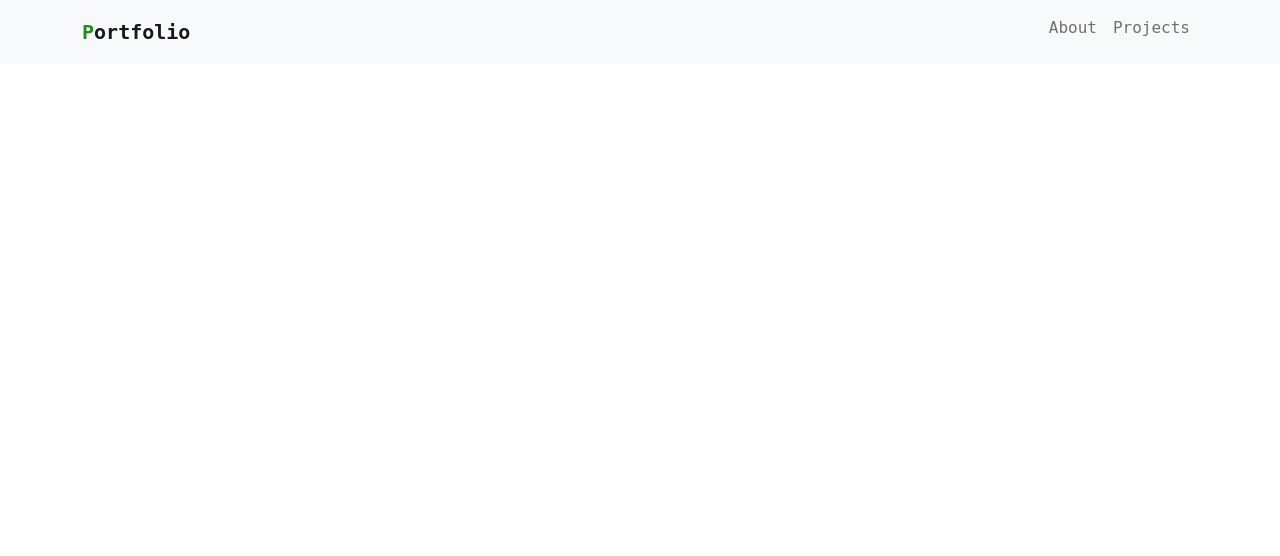
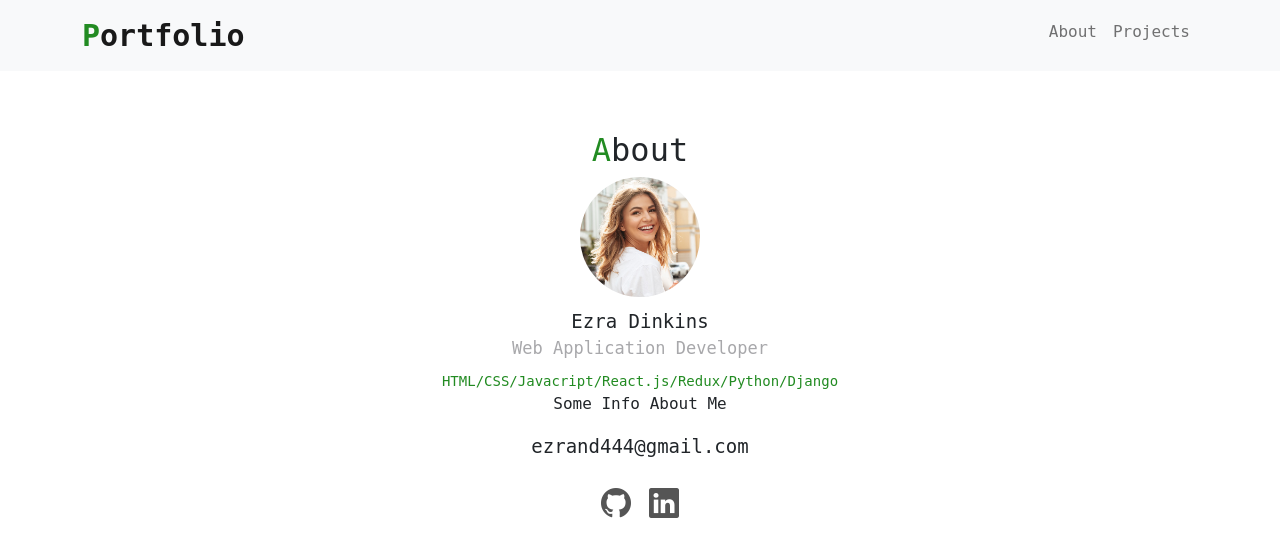
Before and after one commit to ezradinkins/HTML, a plain HTML site: page Portfolio/index.html in a window 1280 px wide. Drawn offline with nearby package versions, Linux system fonts and the light colour scheme.

Commit message:
added the about section

```diff
--- a/Portfolio/index.html
+++ b/Portfolio/index.html
@@ -4,6 +4,7 @@
 <head>
     <meta charset="UTF-8">
     <meta name="viewport" content="width=device-width, initial-scale=1">
+    <link rel="stylesheet" href="https://cdn.jsdelivr.net/npm/bootstrap-icons@1.10.3/font/bootstrap-icons.css">
     <link rel="icon" type="image/png" href="./img/techis-logo (1).png">
     <link href="https://cdn.jsdelivr.net/npm/bootstrap@5.1.3/dist/css/bootstrap.min.css" rel="stylesheet" integrity="sha384-1BmE4kWBq78iYhFldvKuhfTAU6auU8tT94WrHftjDbrCEXSU1oBoqyl2QvZ6jIW3" crossorigin="anonymous">
     <link rel="stylesheet" href="styles.css">
@@ -28,5 +29,20 @@
             </div>
         </div>
   </nav>
+  <div id="about">
+    <h2><span class="font-primary">A</span>bout</h2>
+    <img src="img/sample-woman.jpg">
+    <div class="name">Ezra Dinkins</div>
+    <div class="vocation">Web Application Developer</div>
+    <div class="skills">HTML/CSS/Javacript/React.js/Redux/Python/Django</div>
+    <p>
+        Some Info About Me
+    </p>
+    <div class="email">ezrand444@gmail.com</div>
+    <div class="icons">
+        <a href="#"><i class="bi bi-github"></i></a>
+        <a href="#"><i class="bi bi-linkedin ms - 3"></i></a>
+
+  </div>
   <script src="https://cdn.jsdelivr.net/npm/bootstrap@5.1.3/dist/js/bootstrap.bundle.min.js" integrity="sha384-ka7Sk0Gln4gmtz2MlQnikT1wXgYsOg+OMhuP+IlRH9sENBO0LRn5q+8nbTov4+1p" crossorigin="anonymous"></script>
 </body>
--- a/Portfolio/styles.css
+++ b/Portfolio/styles.css
@@ -9,6 +9,46 @@ body {
     color:forestgreen
 }
 .title-icon {
-    font-size:20px;
+    font-size:30px;
     font-weight:bold;
 }
+/*********
+ABOUT
+*********/
+#about {
+    margin: 60px auto;
+    max-width: 400px;
+    text-align: center;
+}
+#about img {
+    border-radius: 50%;
+    width: 120px;
+    margin-bottom: 10px;
+
+}
+#about .name {
+    font-size: 19px;
+
+}
+#about .vocation {
+    font-size: 17px;
+    color: #A8A8AB;
+    margin-bottom: 10px;
+}
+#about .skills {
+    font-size: 14px;
+    color: forestgreen;
+    margin-bottom: 10px auto;
+
+}
+#about .email {
+    margin-top: 14px;
+    font-size: 19px;
+}
+#about .icons {
+    margin-top: 20px;
+    font-size: 30px;
+}
+#about .icons a{
+    color: rgb(85, 85, 85);
+}
```
